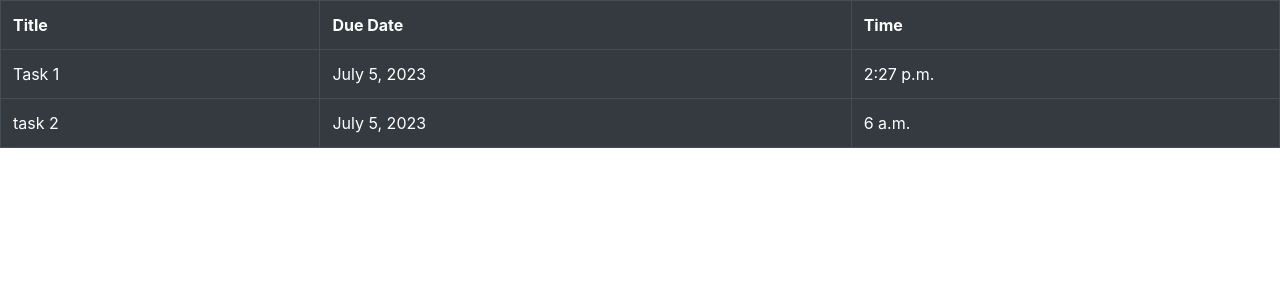
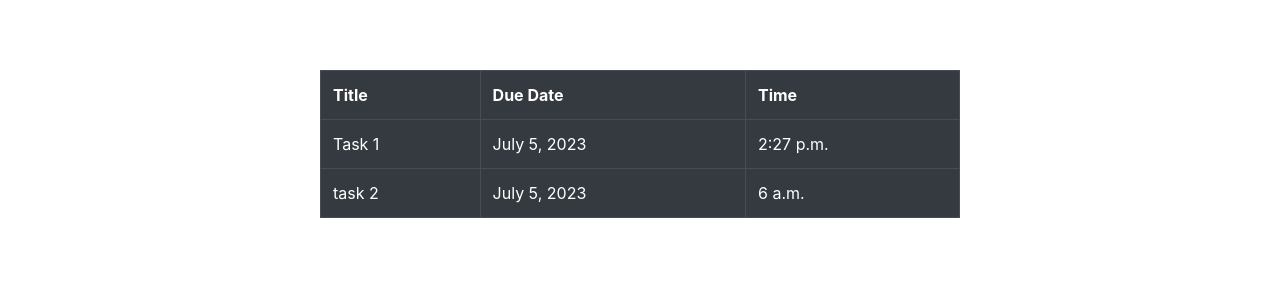
Before and after one commit to DilumVihanga/Pure-django-to-do-list-app, a Django app: page / in a window 1280 px wide. Shown: the part 88-388 px from the top of the page. Run offline with Django 4.2, Linux system fonts and the light colour scheme; data comes from the database, SQL or seed files in the repository.

Commit message:
table position added

```diff
--- a/django_yt_tutorial/templates/home.html
+++ b/django_yt_tutorial/templates/home.html
@@ -21,7 +21,7 @@
 </ul>
  -->
 
- <table class="table table-bordered table-dark table-hover">
+ <table class="table table-bordered table-dark table-hover" style="width: 50%; margin: auto; margin-top: 70px;">
     <tr>
       <th>Title</th>
       <th>Due Date</th>
```
